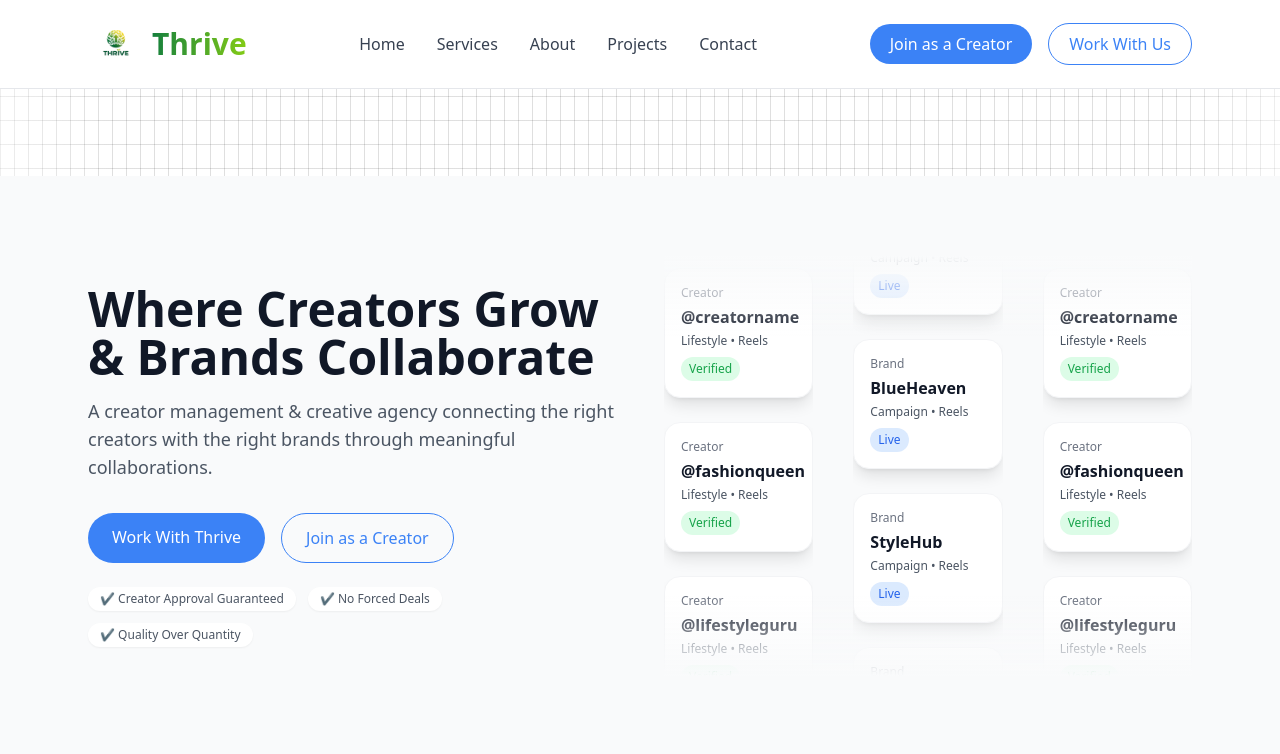
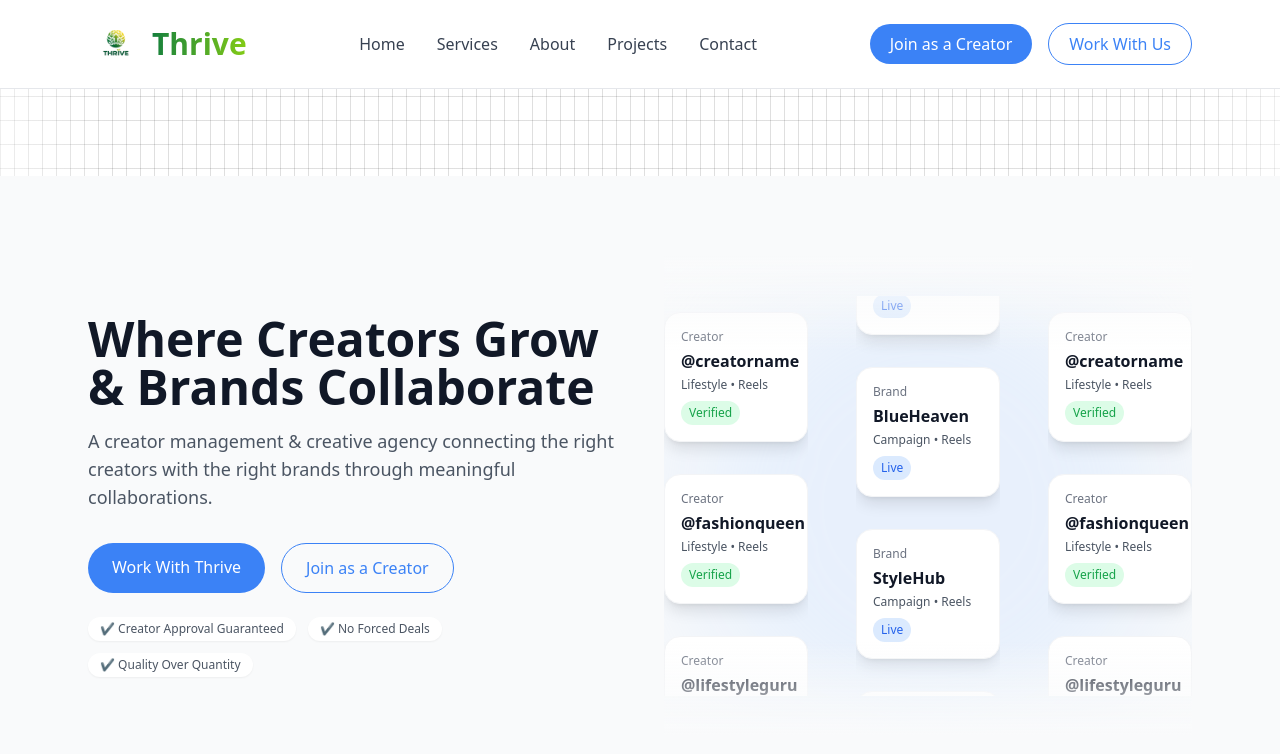
Before and after one commit to justashailav/BrandNest, a React (Vite) app: page / in a window 1280 px wide. Shown: the top 754 px of the page. Built offline with nearby package versions, Linux system fonts and the light colour scheme.

Commit message:
Initial frontend commit

```diff
--- a/src/components/Home.jsx
+++ b/src/components/Home.jsx
@@ -225,19 +225,41 @@ export default function Home() {
             </div>
           </div>
 
-          <div className="relative z-10 hidden md:flex justify-center gap-10 h-[420px] overflow-hidden">
+          {/* MOBILE VERSION */}
+<div className="relative flex md:hidden overflow-x-auto gap-6 px-4 py-8 no-scrollbar snap-x snap-mandatory">
+  {[...creators, ...brands, ...creators].map((item, i) => (
+    <div
+      key={i}
+      className="min-w-[260px] snap-center"
+    >
+      <Card
+        type={i % 2 === 0 ? "creator" : "brand"}
+        name={item}
+      />
+    </div>
+  ))}
+</div>
+
+{/* DESKTOP VERSION */}
+<div className="relative hidden md:flex justify-center gap-12 h-[480px] py-10 overflow-hidden">
+
+  {/* Background Glow */}
+  <div className="absolute inset-0 flex justify-center">
+    <div className="w-[500px] h-[500px] bg-blue-200/30 blur-3xl rounded-full" />
+  </div>
+
   {/* Top Fade */}
-            <div className="absolute top-0 left-0 w-full h-20 bg-gradient-to-b from-gray-50 to-transparent z-20 pointer-events-none" />
+  <div className="absolute top-0 left-0 w-full h-24 bg-gradient-to-b from-gray-50 to-transparent z-20 pointer-events-none" />
 
   {/* Bottom Fade */}
-            <div className="absolute bottom-0 left-0 w-full h-20 bg-gradient-to-t from-gray-50 to-transparent z-20 pointer-events-none" />
+  <div className="absolute bottom-0 left-0 w-full h-24 bg-gradient-to-t from-gray-50 to-transparent z-20 pointer-events-none" />
 
   {/* COLUMN 1 */}
   <div
     ref={col1Ref}
-              className="w-56 h-full overflow-y-auto no-scrollbar"
+    className="relative z-10 w-60 h-full overflow-y-auto no-scrollbar"
   >
-              <div className="flex flex-col gap-6">
+    <div className="flex flex-col gap-8">
       {[...creators, ...creators].map((creator, i) => (
         <Card key={i} type="creator" name={creator} />
       ))}
@@ -247,9 +269,9 @@ export default function Home() {
   {/* COLUMN 2 */}
   <div
     ref={col2Ref}
-              className="w-56 h-full overflow-y-auto no-scrollbar"
+    className="relative z-10 w-60 h-full overflow-y-auto no-scrollbar"
   >
-              <div className="flex flex-col gap-6">
+    <div className="flex flex-col gap-8">
       {[...brands, ...brands].map((brand, i) => (
         <Card key={i} type="brand" name={brand} />
       ))}
@@ -259,15 +281,17 @@ export default function Home() {
   {/* COLUMN 3 */}
   <div
     ref={col3Ref}
-              className="w-56 h-full overflow-y-auto no-scrollbar"
+    className="relative z-10 w-60 h-full overflow-y-auto no-scrollbar"
   >
-              <div className="flex flex-col gap-6">
+    <div className="flex flex-col gap-8">
       {[...creators, ...creators].map((creator, i) => (
         <Card key={i} type="creator" name={creator} />
       ))}
     </div>
   </div>
+
 </div>
+
         </div>
       </section>
 
@@ -326,8 +350,6 @@ export default function Home() {
   "
             >
               <p className="text-xs text-gray-500">Creator Profile</p>
-
-              {/* 🔄 Auto-changing creator */}
               <div className="relative h-6 overflow-hidden mt-1">
                 <AnimatePresence mode="wait">
                   <motion.h4
```
Lines whose indentation alone changed are shown as unchanged.
